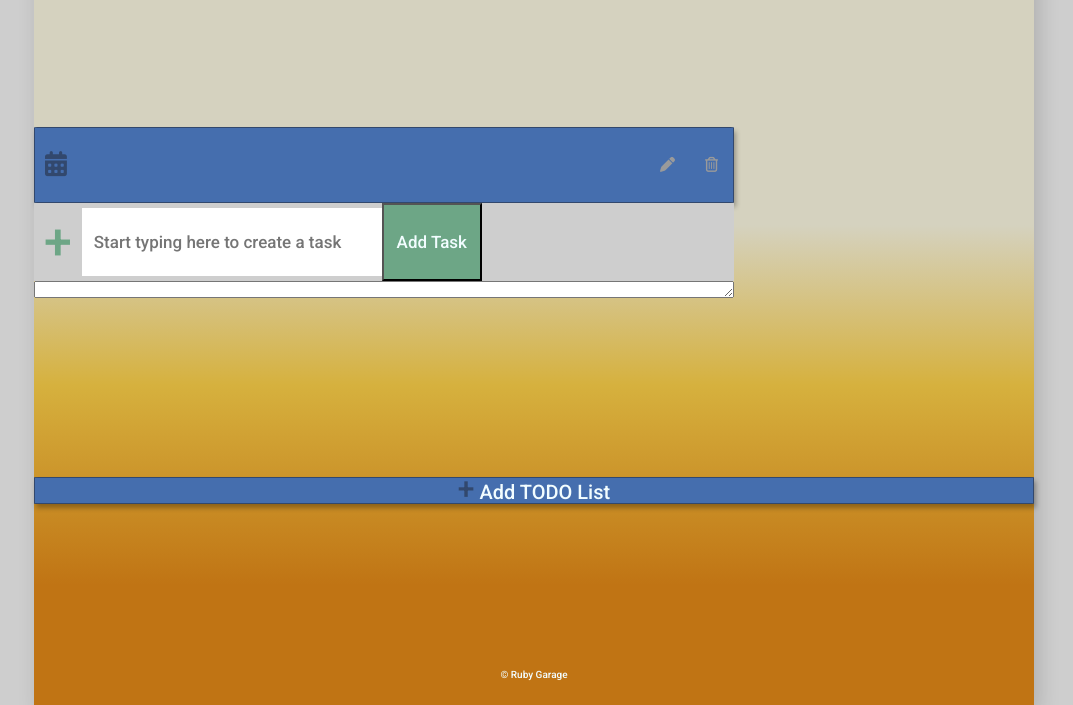
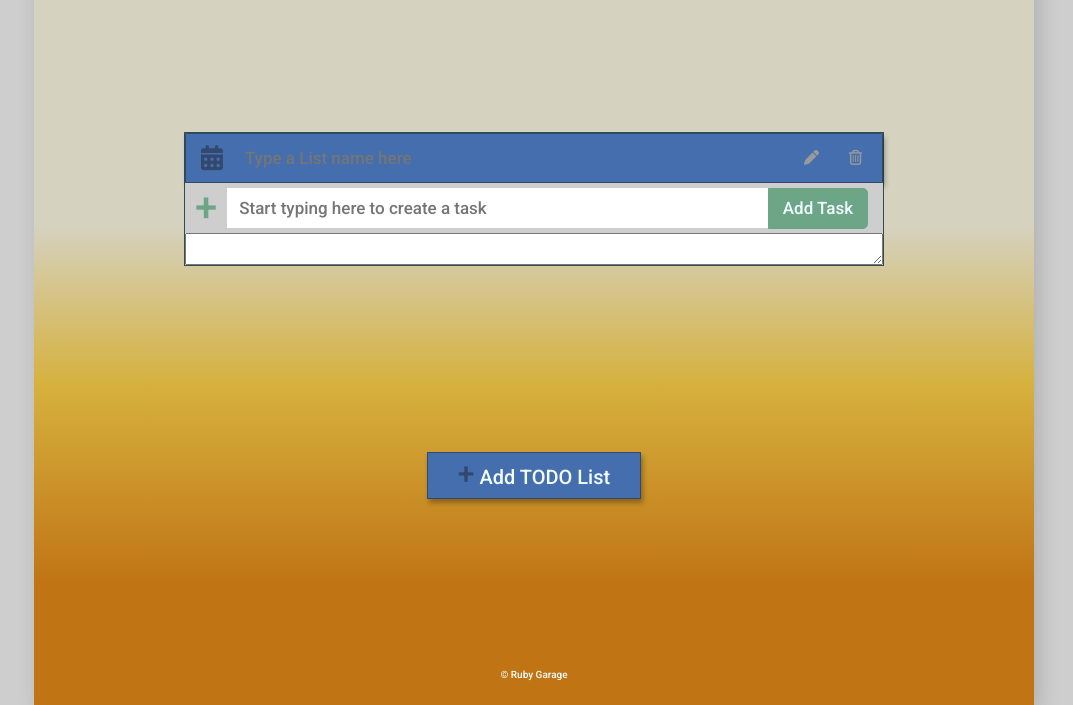
Before and after one commit to HorKate/ToDoList, a plain HTML site: page index.html in a window 1280 px wide. Shown: the part 95-800 px from the top of the page, without its empty margins (106-1179 px from the left). Drawn offline with Linux system fonts and the light colour scheme.

Commit message:
correcting elements styles

```diff
--- a/css/style.css
+++ b/css/style.css
@@ -68,6 +68,7 @@ body {
   background: linear-gradient(#D5D2BF 40%, #D6B13E 60% , #C07414 85%);
   display: flex;
   flex-direction: column;
+  align-items: center;
   justify-content: space-between;
   min-height: 100vh;
   max-height: max-content;
@@ -230,6 +231,8 @@ input[type=password] {
   border: 1px solid #32486D;
   border-radius: 0.5%;
   box-shadow: 2px 4px 5px rgba(0,0,0,0.3);
+  width: max-content;
+  padding: 10px;
 }
 
 .add-todo-list-btn {
@@ -246,22 +249,30 @@ input[type=password] {
   color: #32486D;
 }
 
+form {
+  display: flex;
+  justify-content: center;
+}
+
 .todo-list-container {
   display: flex;
   flex-direction: column;
   align-items: stretch;
-  max-width: 700px;
+  width: 700px;
+  border: 1px solid darkslategrey;
+
 }
 
 .todo-list-title {
   /* width: 100%; */
+  height: 50px;
   background: var(--c-accent);
   font-size: 20px;
   line-height: 22px;
   color: var(--c-txt-white);
   display: flex;
   align-items: center;
-  padding: 10px 0;
+  padding: 10px 5px;
   border: 1px solid #32486D;
   border-radius: 0.5%;
   box-shadow: 2px 4px 5px rgba(0,0,0,0.3);
@@ -302,22 +313,25 @@ text-align: left;
 }
 
 .green-plus-item {
-  font-size: 50px;
-  color: var(--c-green);
-  display: flex;
-  flex-direction: column;
-  justify-content: center;
-  margin: 10px;
+	font-size: 40px;
+	color: var(--c-green);
+	line-height: 50px;
+	margin: 0 10px;
 }
 
 .task-input-area {
   display: flex;
-
+  width: 100%;
+  height: 50px;
 }
 
 .add-task {
   background: var(--c-green);
   min-width: 100px;
+  height: 41px;
+  margin: 4.2px 15px 0 0;
+  border-radius: 0 5px 5px 0;
+  border: 0.3px solid #6DA686;
 }
 
 .add-task-btn {
--- a/index.html
+++ b/index.html
@@ -22,7 +22,8 @@
             <div class="todo-list-container">
                 <div class="todo-list-title">
                     <i class="fas fa-calendar-alt"></i>
-                    <input type="text" id="todo-list-input" name="todo-list-input" value="">
+                    <input type="text" id="todo-list-input" name="todo-list-input"
+                    placeholder="Type a List name here" value="">
                     <button class="list-edit list-btn" id="list-edit">
                         <i class="fas fa-pen"></i>
                     </button>
@@ -41,7 +42,7 @@
                     </div>
                 </div>
 
-                <textarea cols="2" rows="1" ></textarea>
+                <textarea cols="3" rows="" ></textarea>
             </div>
         </form>
 
@@ -55,6 +56,8 @@
             <p class="copyright"> © Ruby Garage </p>
         </footer>
 
+
+       <!-- <i class="fas fa-sort"></i> -->
         <!-- Modals -->
             <!-- authorization and authentification form -->
         <!-- <div class=" modal container">
```
